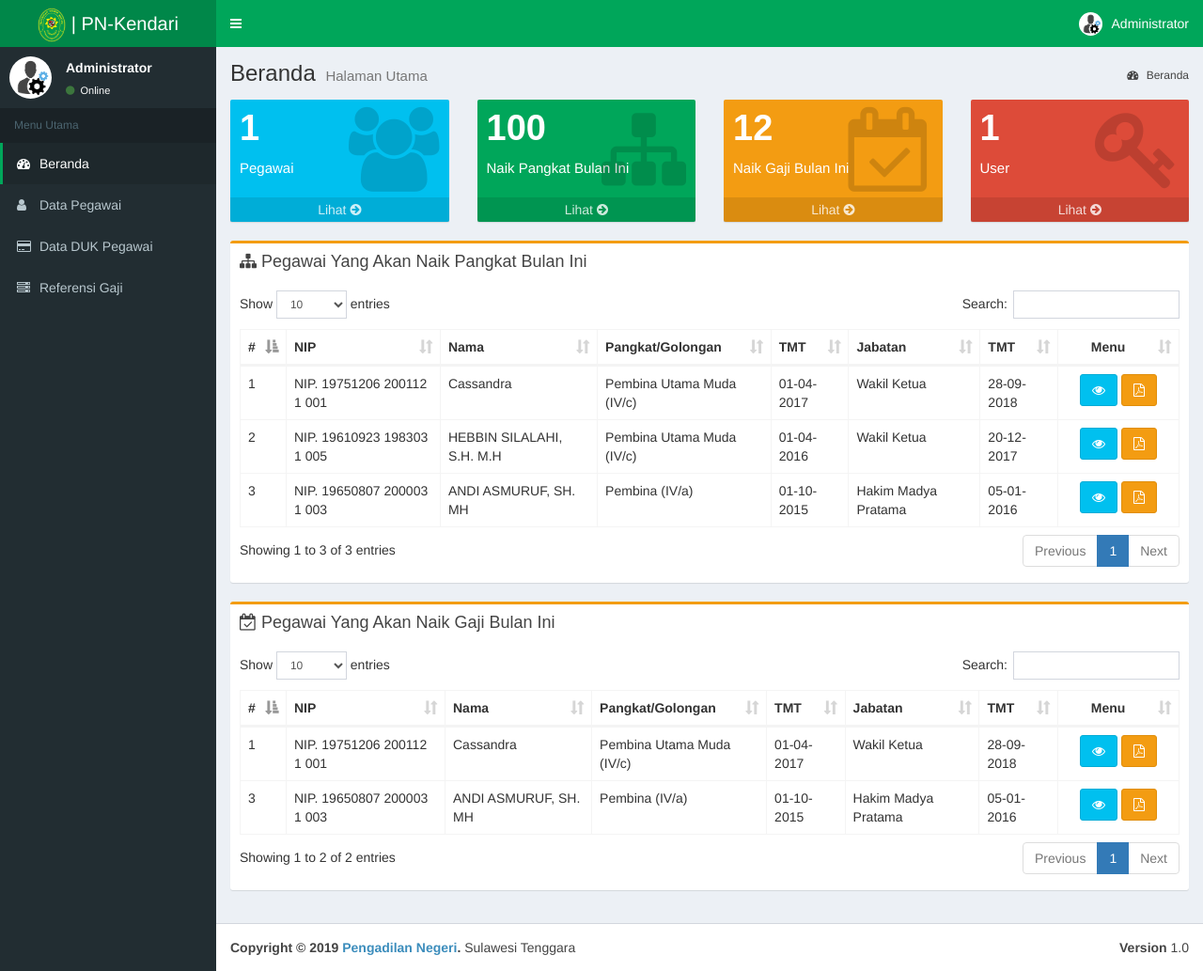
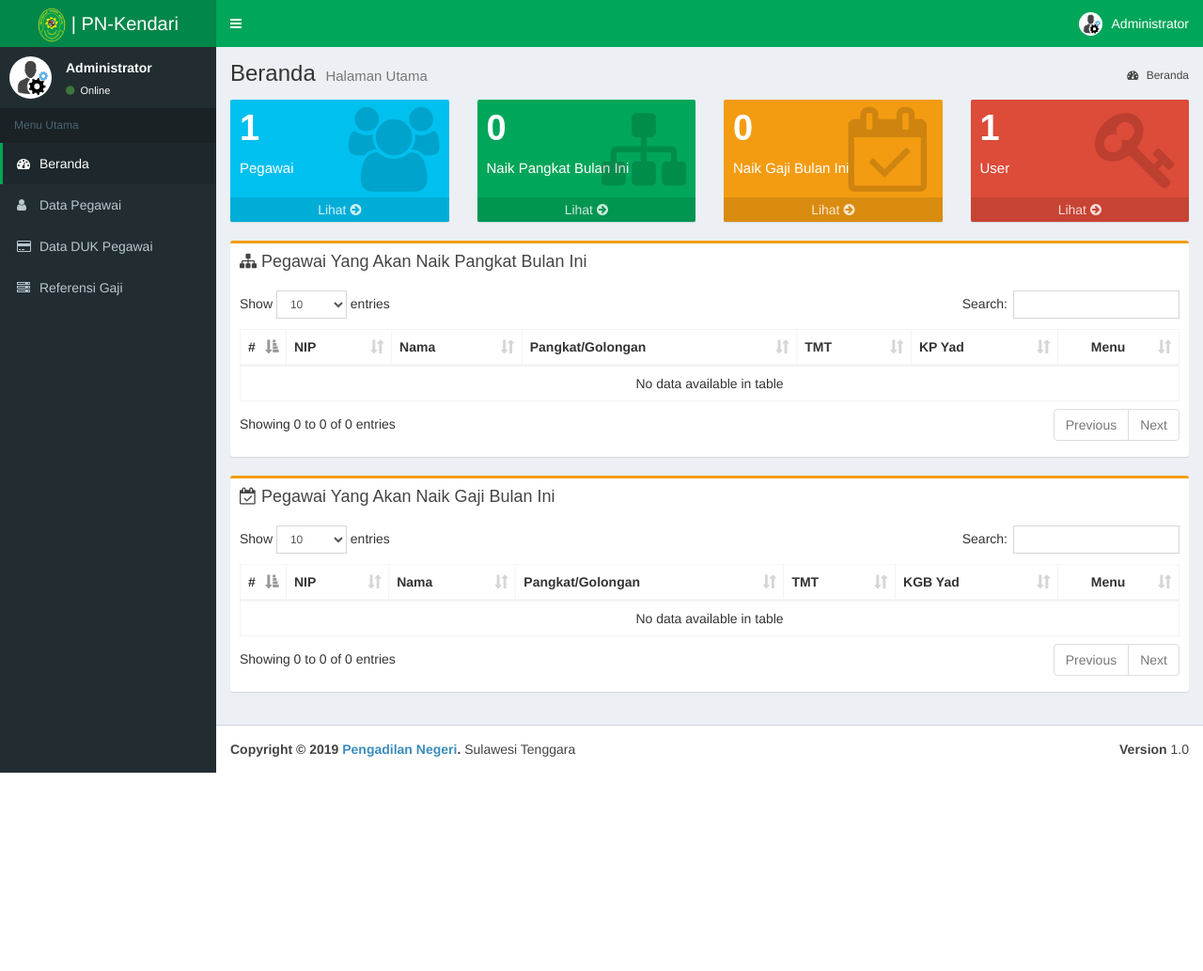
Before and after one commit to muazharin/Codeigniter_kgb, a CodeIgniter app: page /kgb/ in a window 1280 px wide. Shown: the whole page at 94% size. After the commit the page ends 822 px from the top, so only its background shows below. Run offline with CodeIgniter, Linux system fonts and the light colour scheme; a user stored in the database is signed in; data comes from the database, SQL or seed files in the repository; tables that the repository leaves empty hold one stand-in row (values such as "Sample post"); some libraries are stand-ins or nearby versions.

Commit message:
update tampilan home

```diff
--- a/application/views/home.php
+++ b/application/views/home.php
@@ -29,67 +29,72 @@
             <div class="icon">
               <i class="fa fa-group"></i>
             </div>
-            <a href="info.php" class="small-box-footer">Lihat <i class="fa fa-arrow-circle-right"></i></a>
+            <a href="<?= base_url();?>pegawai" class="small-box-footer">Lihat <i class="fa fa-arrow-circle-right"></i></a>
           </div>
         </div>
         <!-- ./col -->
+          <?php $i=0; $i1=0;?>
+          <?php foreach($duk as $d):?>
+          <?php
+            $tanggal = new DateTime($d['naik_pangkat_yad']);
+            $tanggal1 = new DateTime($d['naik_gaji_yad']);
+            $today = new DateTime('today');
+            $y = $today->diff($tanggal)->y;
+            $m = $today->diff($tanggal)->m;
+            $y1 = $today->diff($tanggal1)->y;
+            $m1 = $today->diff($tanggal1)->m;
+          ?>
+            <?php if($y==0&&$m==0):?>
+              <?php $i++;?>
+            <?php endif;?>
+            <?php if($y1==0&&$m1==0):?>
+              <?php $i1++;?>
+            <?php endif;?>
+          <?php endforeach;?>
         <div class="col-lg-3 col-xs-6">
-
           <!-- small box -->
-
           <div class="small-box bg-green">
             <div class="inner">
-              <h3>100</h3>
-
+              <h3><?= $i;?></h3>
               <p>Naik Pangkat Bulan Ini</p>
             </div>
             <div class="icon">
               <i class="fa fa-sitemap"></i>
             </div>
-            <a href="berita.php" class="small-box-footer">Lihat <i class="fa fa-arrow-circle-right"></i></a>
+            <a href="" class="small-box-footer">Lihat <i class="fa fa-arrow-circle-right"></i></a>
           </div>
         </div>
         <!-- ./col -->
         <div class="col-lg-3 col-xs-6">
-
           <!-- small box -->
-
           <div class="small-box bg-yellow">
             <div class="inner">
-              <h3>12</h3>
-
+              <h3><?= $i1;?></h3>
               <p>Naik Gaji Bulan Ini</p>
             </div>
             <div class="icon">
               <i class="fa fa-calendar-check-o"></i>
             </div>
-            <a href="agenda.php" class="small-box-footer">Lihat <i class="fa fa-arrow-circle-right"></i></a>
+            <a href="" class="small-box-footer">Lihat <i class="fa fa-arrow-circle-right"></i></a>
           </div>
         </div>
         <!-- ./col -->
-
         <div class="col-lg-3 col-xs-6">
-
           <!-- small box -->
-
           <div class="small-box bg-red">
             <div class="inner">
               <h3><?= $tot_usr;?></h3>
-
               <p>User</p>
             </div>
             <div class="icon">
               <i class="fa fa-key"></i>
             </div>
-            <a href="agenda.php" class="small-box-footer">Lihat <i class="fa fa-arrow-circle-right"></i></a>
+            <a href="" class="small-box-footer">Lihat <i class="fa fa-arrow-circle-right"></i></a>
           </div>
         </div>
         <!-- ./col -->
-
-
       </div>
       <!-- /.row -->
-
       <div class="row">
         <div class="col-xs-12">
           <div class="box box-warning">
@@ -106,55 +111,35 @@
                   <th>Nama</th>
                   <th>Pangkat/Golongan</th>
                   <th>TMT</th>
-                  <th>Jabatan</th>
-                  <th>TMT</th>
+                  <th>KP Yad</th>
                   <th class="text-center" width="90">Menu</th>
                 </tr>
                 </thead>
                 <tbody>
-
-                  <tr>
-                    <td>1</td>
-                    <td>NIP. 19751206 200112 1 001</td>
-                    <td>Cassandra</td>
-                    <td>Pembina Utama Muda (IV/c)</td>
-                    <td>01-04-2017</td>
-                    <td>Wakil Ketua</td>
-                    <td>28-09-2018</td>
-                    <td style="text-align: center;">
-                      <a href="<?= base_url() ?>pegawai/duk" class="btn btn-info"><i class="fa fa-eye"></i></a>
-                      <button class="btn btn-warning"><i class="fa fa-file-pdf-o"></i></button>
-                    </td>
-                  </tr>
-
-                  <tr>
-                    <td>2</td>
-                    <td>NIP. 19610923 198303 1 005</td>
-                    <td>HEBBIN SILALAHI, S.H. M.H</td>
-                    <td>Pembina Utama Muda (IV/c)</td>
-                    <td>01-04-2016</td>
-                    <td>Wakil Ketua</td>
-                    <td>20-12-2017</td>
-                    <td style="text-align: center;">
-                      <button class="btn btn-info"><i class="fa fa-eye"></i></button>
-                      <button class="btn btn-warning"><i class="fa fa-file-pdf-o"></i></button>
-                    </td>
-                  </tr>
-
-                   <tr>
-                    <td>3</td>
-                    <td>NIP. 19650807 200003 1 003</td>
-                    <td>ANDI ASMURUF, SH. MH</td>
-                    <td>Pembina (IV/a)</td>
-                    <td>01-10-2015</td>
-                    <td>Hakim Madya Pratama</td>
-                    <td>05-01-2016</td>
-                    <td style="text-align: center;">
-                      <a href="<?= base_url() ?>pegawai/duk" class="btn btn-info"><i class="fa fa-eye"></i></a>
-                      <button class="btn btn-warning"><i class="fa fa-file-pdf-o"></i></button>
-                    </td>
-                  </tr>
-
+                  <?php $i=1;?>
+                  <?php foreach($duk as $d):?>
+                  <?php
+                    $tanggal = new DateTime($d['naik_pangkat_yad']);
+                    $today = new DateTime('today');
+                    $y = $today->diff($tanggal)->y;
+                    $m = $today->diff($tanggal)->m;
+                  ?>
+                    <?php if($y==0&&$m==0):?>
+                      <tr>
+                        <td><?= $i;?></td>
+                        <td><?= $d['nip'];?></td>
+                        <td><?= $d['nama'];?></td>
+                        <td><?= $d['pangkat'];?> (<?= $d['golongan'];?>)</td>
+                        <td><?= mediumdate_indo($d['tmt_pangkat']);?></td>
+                        <td><?= mediumdate_indo($d['naik_pangkat_yad']);?></td>
+                        <td style="text-align: center;">
+                          <a href="<?= base_url();?>duk/data_duk/<?= $d['id_duk'];?>" class="btn btn-info"><i class="fa fa-eye"></i></a>
+                          <button class="btn btn-warning"><i class="fa fa-file-pdf-o"></i></button>
+                        </td>
+                      </tr>
+                    <?php $i++;?>
+                    <?php endif;?>
+                  <?php endforeach;?>
                 </tbody>
               </table>
             </div>
@@ -165,7 +150,6 @@
         <!-- /.col -->
       </div>
       <!-- /.row -->
-
       <div class="row">
         <div class="col-xs-12">
           <div class="box box-warning">
@@ -182,42 +166,35 @@
                   <th>Nama</th>
                   <th>Pangkat/Golongan</th>
                   <th>TMT</th>
-                  <th>Jabatan</th>
-                  <th>TMT</th>
+                  <th>KGB Yad</th>
                   <th class="text-center" width="90">Menu</th>
                 </tr>
                 </thead>
                 <tbody>
-
+                  <?php $i=1;?>
+                  <?php foreach($duk as $d):?>
+                  <?php
+                    $tanggal = new DateTime($d['naik_gaji_yad']);
+                    $today = new DateTime('today');
+                    $y = $today->diff($tanggal)->y;
+                    $m = $today->diff($tanggal)->m;
+                  ?>
+                  <?php if($y==0&&$m==0):?>
                   <tr>
-                    <td>1</td>
-                    <td>NIP. 19751206 200112 1 001</td>
-                    <td>Cassandra</td>
-                    <td>Pembina Utama Muda (IV/c)</td>
-                    <td>01-04-2017</td>
-                    <td>Wakil Ketua</td>
-                    <td>28-09-2018</td>
+                    <td><?= $i;?></td>
+                    <td><?= $d['nip'];?></td>
+                    <td><?= $d['nama'];?></td>
+                    <td><?= $d['pangkat'];?> (<?= $d['golongan'];?>)</td>
+                    <td><?= mediumdate_indo($d['tmt_pangkat']);?></td>
+                    <td><?= mediumdate_indo($d['naik_gaji_yad']);?></td>
                     <td style="text-align: center;">
-                      <a href="<?= base_url() ?>pegawai/duk" class="btn btn-info"><i class="fa fa-eye"></i></a>
+                      <a href="<?= base_url();?>duk/data_duk/<?= $d['id_duk'];?>" class="btn btn-info"><i class="fa fa-eye"></i></a>
                       <button class="btn btn-warning"><i class="fa fa-file-pdf-o"></i></button>
                     </td>
                   </tr>
-
-
-                   <tr>
-                    <td>3</td>
-                    <td>NIP. 19650807 200003 1 003</td>
-                    <td>ANDI ASMURUF, SH. MH</td>
-                    <td>Pembina (IV/a)</td>
-                    <td>01-10-2015</td>
-                    <td>Hakim Madya Pratama</td>
-                    <td>05-01-2016</td>
-                    <td style="text-align: center;">
-                      <a href="<?= base_url() ?>pegawai/duk" class="btn btn-info"><i class="fa fa-eye"></i></a>
-                     <button class="btn btn-warning"><i class="fa fa-file-pdf-o"></i></button>
-                    </td>
-                  </tr>
-
+                  <?php $i++;?>
+                  <?php endif;?>
+                  <?php endforeach;?>
                 </tbody>
               </table>
             </div>
@@ -228,8 +205,6 @@
         <!-- /.col -->
       </div>
       <!-- /.row -->
-
-
     </section>
     <!-- /.content -->
 </div>
```
